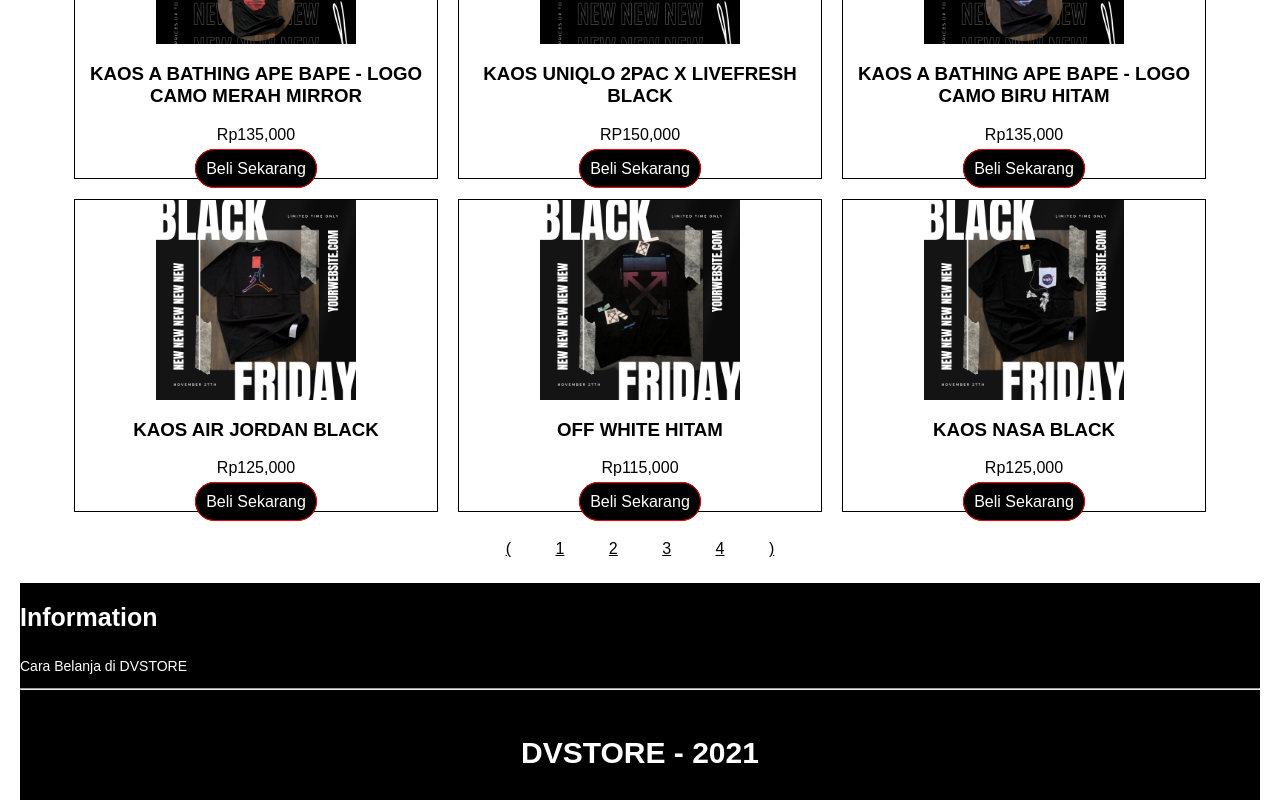
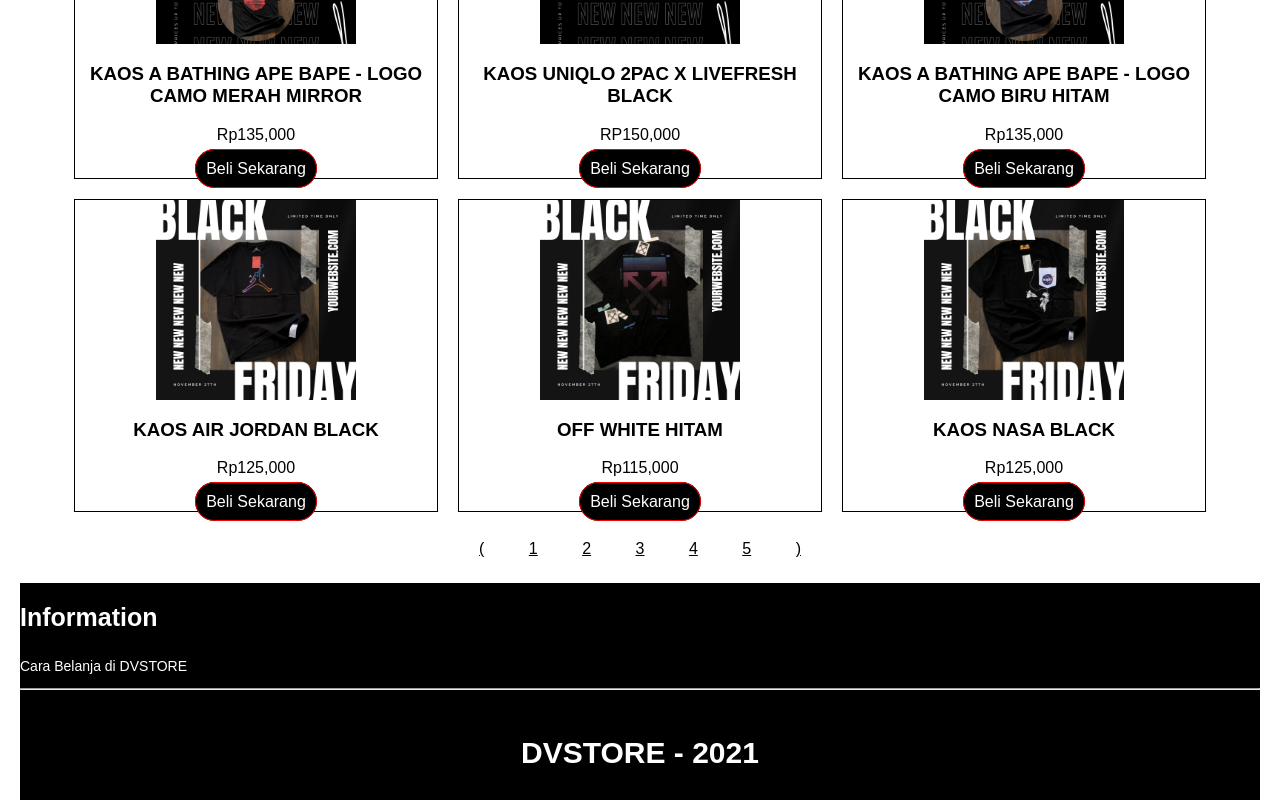
Before and after one commit to dvstore00/Dvstore, a plain HTML site: page 2.html in a window 1280 px wide. Shown: the part 744-1544 px from the top of the page. Drawn offline with Linux system fonts and the light colour scheme.

Commit message:
Update 2.html

```diff
--- a/2.html
+++ b/2.html
@@ -103,6 +103,7 @@
     <a href="1.html">2</a>
     <a href="2.html">3</a>
     <a href="3.HTML">4</a>
+    <a href="4.html">5</a>
     <a href="">)</a>
 </div>
 
```
Lines whose indentation alone changed are shown as unchanged.
